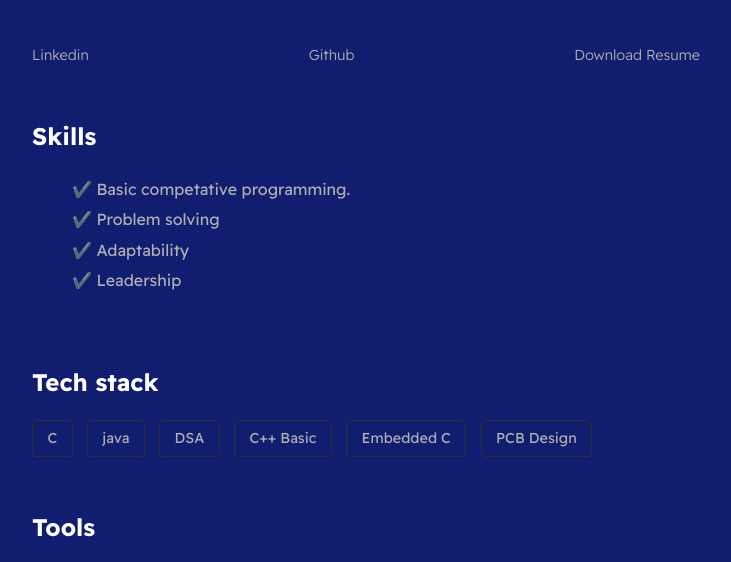
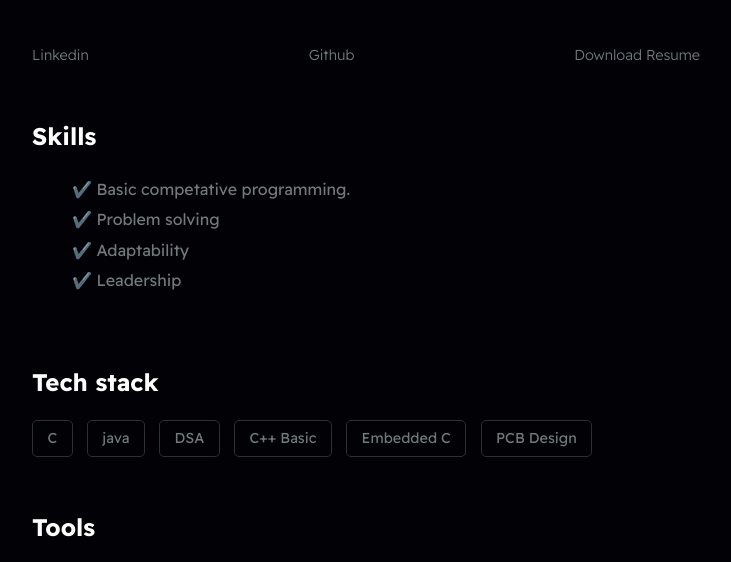
Before and after one commit to Challa200Santhosh/My-Resume, a plain HTML site: page index.html in a window 1280 px wide. Shown: the part 235-797 px from the top of the page, without its empty margins (274-1005 px from the left). Drawn offline with Linux system fonts and the light colour scheme.

Commit message:
changes done

```diff
--- a/styles/main.css
+++ b/styles/main.css
@@ -8,10 +8,10 @@
     --mainBgColor-light:rgb(249, 250,251);
 
     --mainTextColor-dark:#fff;
-    --secondaryTextColor-dark:#adb0b1;
-    --mainLinkColor-dark:rgb(30, 190,214);
+    --secondaryTextColor-dark:#72797b;
+    --mainLinkColor-dark:rgb(8, 61, 70);
     --mainBorderColor-dark:#2b3031;
-    --mainBgColor-dark:#111d6f;
+    --mainBgColor-dark:#010106;
 
     --mainTextColor:var(--mainTextColor-dark);
     --secondaryTextColor:var(--secondaryTextColor-dark);
```
